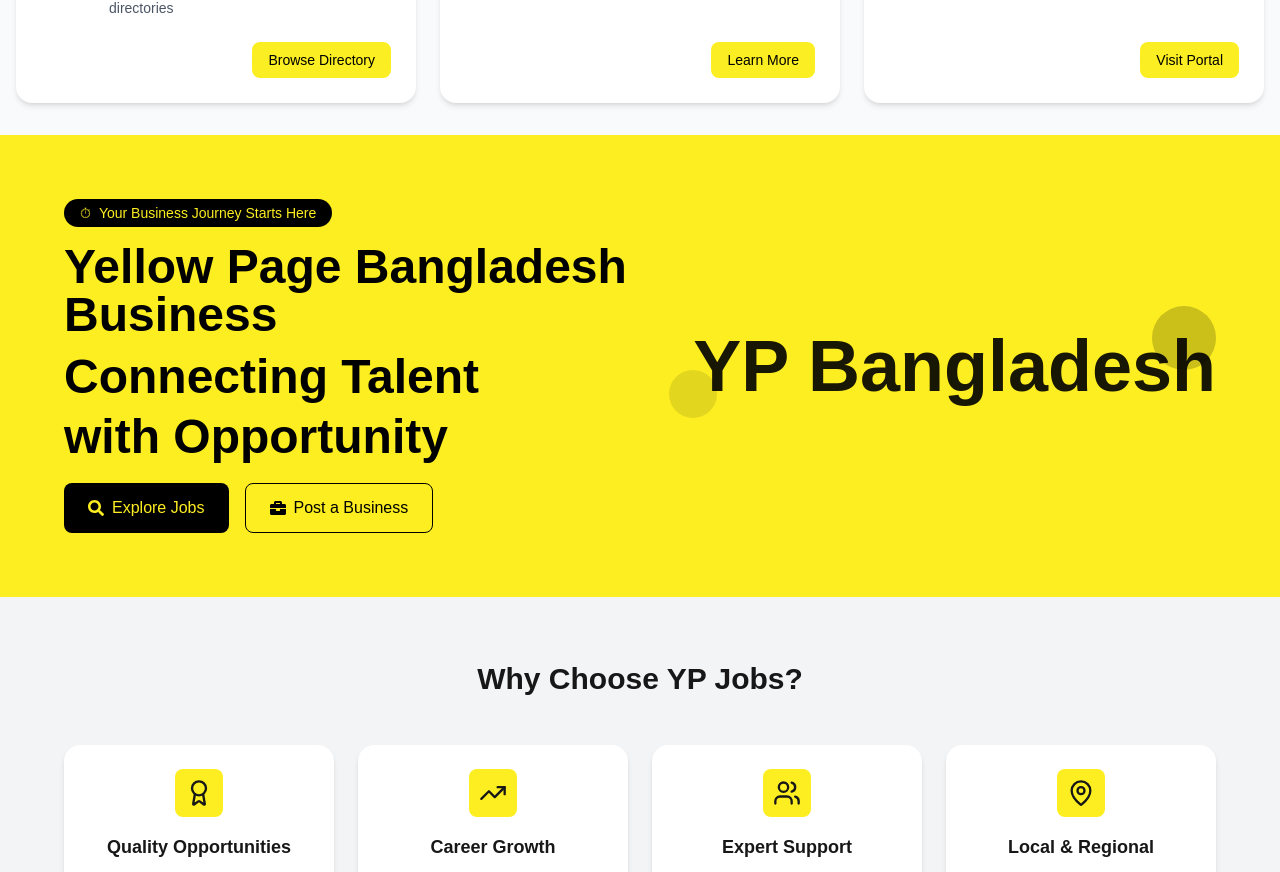
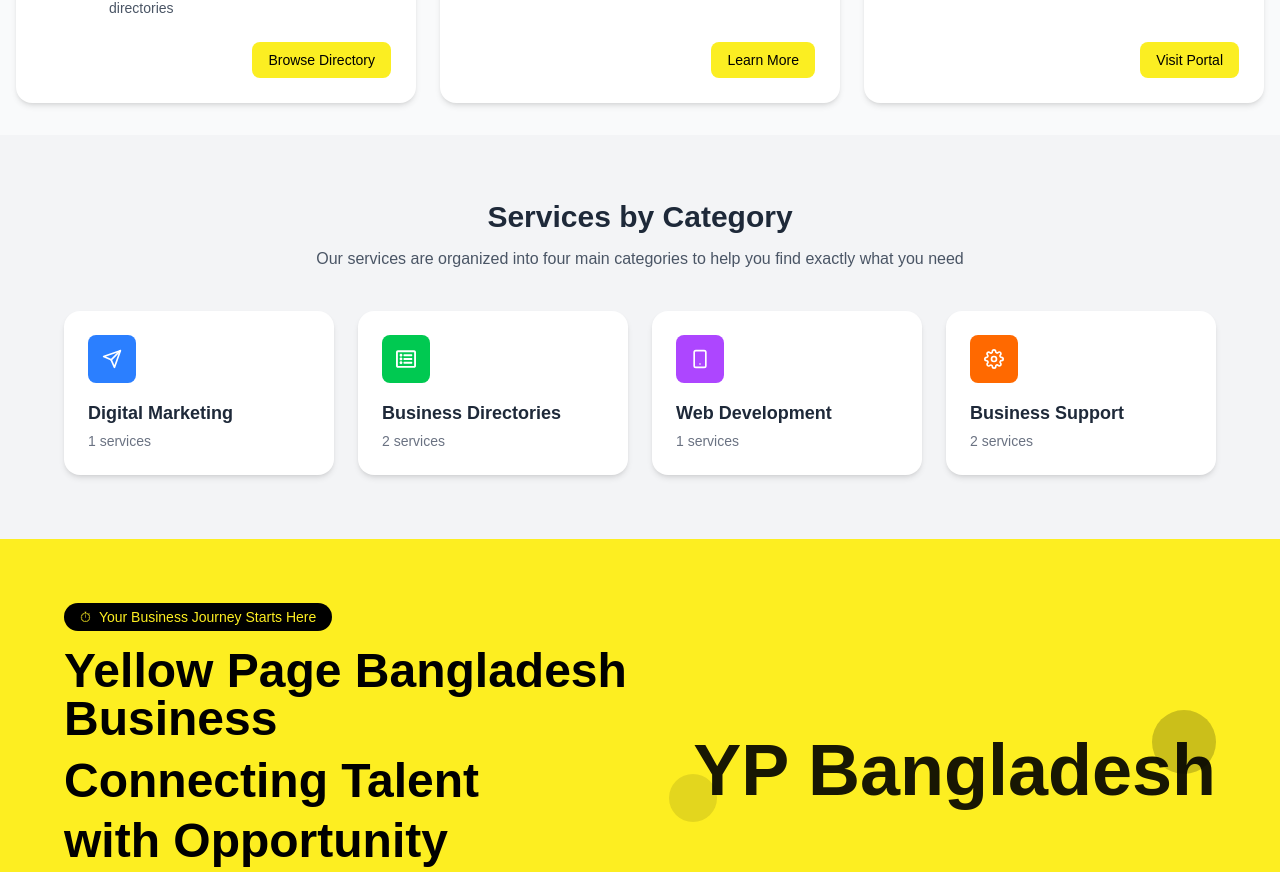
Before and after one commit to careerbuilder24/yellow-page-bangladesh, a Next.js app: page / in a window 1280 px wide. Shown: the part 2157-3029 px from the top of the page. Built offline with nearby package versions, Linux system fonts and the light colour scheme.

Commit message:
services by categories added

```diff
--- /dev/null
+++ b/app/components/Services/Services.tsx
@@ -0,0 +1,156 @@
+// // import React from 'react'
+
+// // export default function Services() {
+// //   return (
+// //     <>
+
+// //     </>
+// //   )
+// // }
+// import React from "react";
+
+// const services = [
+//   {
+//     title: "Digital Marketing",
+//     count: "1 services",
+//     color: "bg-blue-500",
+//     icon: "📩",
+//   },
+//   {
+//     title: "Business Directories",
+//     count: "2 services",
+//     color: "bg-green-500",
+//     icon: "🧾",
+//   },
+//   {
+//     title: "Web Development",
+//     count: "1 services",
+//     color: "bg-purple-500",
+//     icon: "📱",
+//   },
+//   {
+//     title: "Business Support",
+//     count: "2 services",
+//     color: "bg-orange-500",
+//     icon: "⚙️",
+//   },
+// ];
+
+// export default function Services() {
+//   return (
+//     <section className="bg-gray-100 py-16 px-6">
+//       <div className="max-w-6xl mx-auto text-center">
+
+//         {/* Title */}
+//         <h2 className="text-3xl font-bold text-gray-800 mb-3">
+//           Services by Category
+//         </h2>
+//         <p className="text-gray-600 mb-10">
+//           Our services are organized into four main categories to help you find exactly what you need
+//         </p>
+
+//         {/* Cards */}
+//         <div className="grid grid-cols-1 sm:grid-cols-2 md:grid-cols-4 gap-6">
+//           {services.map((service, index) => (
+//             <div
+//               key={index}
+//               className="bg-white rounded-2xl shadow-md p-6 text-left hover:shadow-lg transition"
+//             >
+//               {/* Icon */}
+//               <div
+//                 className={`w-12 h-12 flex items-center justify-center text-white rounded-lg mb-4 ${service.color}`}
+//               >
+//                 <span className="text-xl">{service.icon}</span>
+//               </div>
+
+//               {/* Title */}
+//               <h3 className="text-lg font-semibold text-gray-800">
+//                 {service.title}
+//               </h3>
+
+//               {/* Count */}
+//               <p className="text-sm text-gray-500 mt-1">
+//                 {service.count}
+//               </p>
+//             </div>
+//           ))}
+//         </div>
+
+//       </div>
+//     </section>
+//   );
+// }
+
+
+import React from "react";
+import { FiSend } from "react-icons/fi";
+import { FaRegListAlt } from "react-icons/fa";
+import { FiSmartphone } from "react-icons/fi";
+import { FiSettings } from "react-icons/fi";
+
+const services = [
+  {
+    title: "Digital Marketing",
+    count: "1 services",
+    color: "bg-blue-500",
+    icon: <FiSend />,
+  },
+  {
+    title: "Business Directories",
+    count: "2 services",
+    color: "bg-green-500",
+    icon: <FaRegListAlt />,
+  },
+  {
+    title: "Web Development",
+    count: "1 services",
+    color: "bg-purple-500",
+    icon: <FiSmartphone />,
+  },
+  {
+    title: "Business Support",
+    count: "2 services",
+    color: "bg-orange-500",
+    icon: <FiSettings />,
+  },
+];
+
+export default function Services() {
+  return (
+    <section className="bg-gray-100 py-16 px-6">
+      <div className="max-w-6xl mx-auto text-center">
+
+        <h2 className="text-3xl font-bold text-gray-800 mb-3">
+          Services by Category
+        </h2>
+        <p className="text-gray-600 mb-10">
+          Our services are organized into four main categories to help you find exactly what you need
+        </p>
+
+        <div className="grid grid-cols-1 sm:grid-cols-2 md:grid-cols-4 gap-6">
+          {services.map((service, index) => (
+            <div
+              key={index}
+              className="bg-white rounded-2xl shadow-md p-6 text-left hover:shadow-lg transition"
+            >
+              {/* Icon */}
+              <div
+                className={`w-12 h-12 flex items-center justify-center text-white rounded-lg mb-4 ${service.color}`}
+              >
+                <span className="text-xl">{service.icon}</span>
+              </div>
+
+              <h3 className="text-lg font-semibold text-gray-800">
+                {service.title}
+              </h3>
+
+              <p className="text-sm text-gray-500 mt-1">
+                {service.count}
+              </p>
+            </div>
+          ))}
+        </div>
+      </div>
+    </section>
+  );
+}
--- a/app/page.tsx
+++ b/app/page.tsx
@@ -4,6 +4,7 @@ import FirstPart from "./components/FirstPart/FirstPart";
 import Footer from "./components/Footer/Footer";
 import MainCategories from "./components/MainCategories/MainCategories";
 import Navbar from "./components/Navbar/Navbar";
+import Services from "./components/Services/Services";
 import WhyChoseUs from "./components/WhyChoseUs/WhyChoseUs";
 
 export default function Home() {
@@ -13,6 +14,7 @@ export default function Home() {
       <Banner />
       <Directories />
       <MainCategories />
+      <Services/>
       <FirstPart />
       <WhyChoseUs />
       <Footer/>
```
